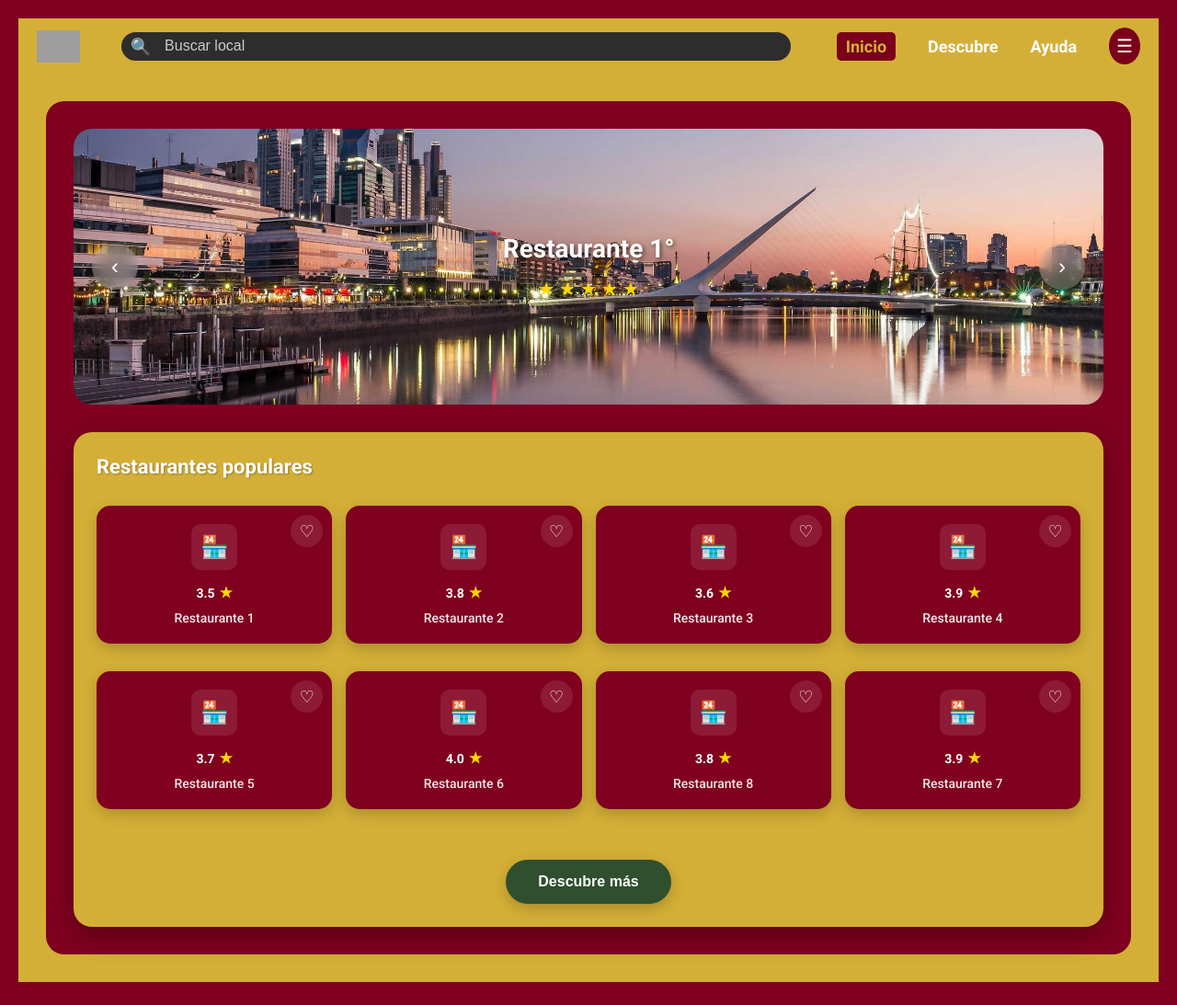
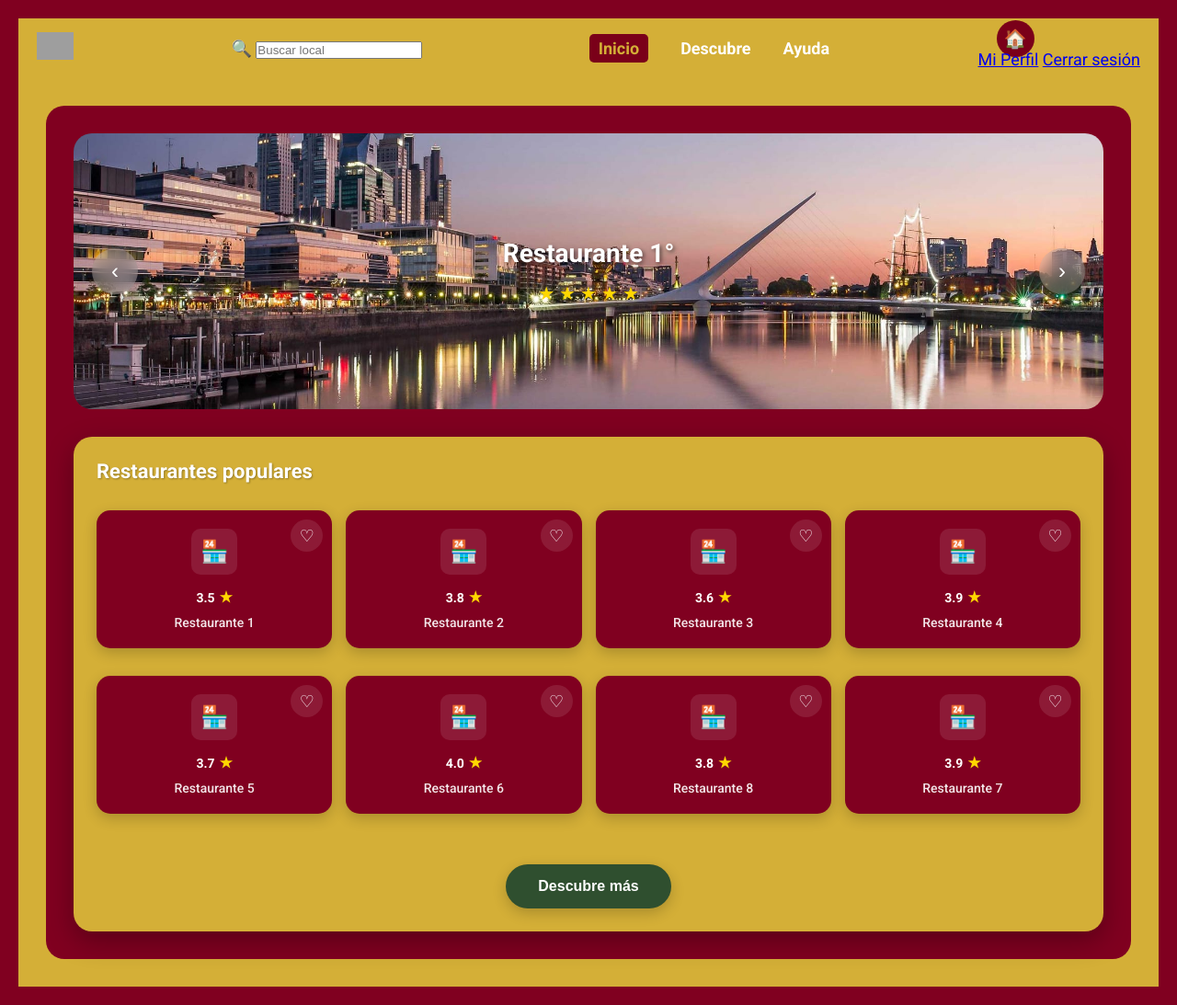
Before and after one commit to roccogb/LoremIpsum, a Flask app: page / in a window 1280 px wide. Shown: the whole page at 92% size. Before the commit the page ends 1068 px from the top, so only its background shows below. Run offline with Flask 3, Linux system fonts and the light colour scheme; grey boxes are pictures that could not be loaded.

Commit message:
Update base.html
rediseño completo de navbar con buscador, animaciones y menú usuario

```diff
--- a/frontend/templates/base.html
+++ b/frontend/templates/base.html
@@ -15,24 +15,31 @@
 
 <nav class="navbar">
     <div class="logo">
-        <img src="{{ url_for('static', filename='media/img/logo_foodyba.png') }}" alt="FoodyBA Logo" style="height: 35px; vertical-align: middle; margin-right: 15px;">
+        <a href="/">
+            <img src="{{ url_for('static', filename='media/img/logo_foodyba.png') }}" alt="FoodyBA Logo" class="logo-img">
+        </a>
     </div>
 
-
-        <div class="search-box">
-            🔍 <input type="text" placeholder="Buscar local" aria-label="Buscar restaurante">
+    <div class="search-box-enhanced">
+        <span class="search-icon">🔍</span>
+        <input type="text" placeholder="Buscar local" aria-label="Buscar restaurante">
     </div>
 
     <div class="nav-links" id="navLinks">
-            <a href="/" class="active">Inicio</a>
-            <a href="/descubre">Descubre</a>
-            <a href="/review">Ayuda</a>
-            <span class="nav-user" onclick="showUserMenu()" role="button" tabindex="0" aria-label="Menú de usuario">☰</span>
+        <a href="/" class="{% if request.path == '/' %}active{% endif %}">Inicio</a>
+        <a href="/descubre" class="{% if request.path == '/descubre' %}active{% endif %}">Descubre</a>
+        <a href="/ayuda" class="{% if request.path == '/ayuda' %}active{% endif %}">Ayuda</a>
     </div>
 
-        <button class="hamburger" onclick="toggleMobileMenu()" aria-label="Menú">
-            ☰
-        </button>
+    <div class="user-menu-wrapper">
+        <span class="nav-user" onclick="showUserMenu()" role="button" tabindex="0" aria-label="Menú de usuario">🏠</span>
+        <div id="userDropdown" class="user-dropdown">
+            <a href="/perfil">Mi Perfil</a>
+            <a href="/logout">Cerrar sesión</a>
+        </div>
+    </div>
+
+    <button class="hamburger" onclick="toggleMobileMenu()" aria-label="Menú móvil">☰</button>
 </nav>
 
 <div class="page-container">
@@ -43,7 +50,6 @@
 </div>
 
 <script src="{{ url_for('static', filename='js/base.js') }}"></script>
-
 {% block scripts %}{% endblock %}
 </body>
 </html>
```
Lines whose indentation alone changed are shown as unchanged.
